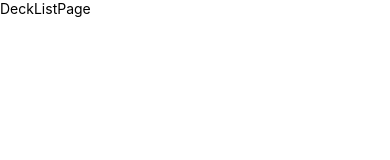
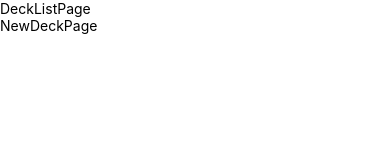
Before and after one commit to yyalim/mobile-flashcards, a React Native app: screen / in a window 390 px wide. Shown: the top 160 px of the page. Built offline with nearby package versions, Linux system fonts and the light colour scheme.

Commit message:
Add NewDeckPage components

```diff
--- a/App.js
+++ b/App.js
@@ -2,11 +2,15 @@ import React from 'react';
 import { StyleSheet, Text, View } from 'react-native';
 
 import DeckListPage from './components/DeckListPage'
+import NewDeckPage from './components/NewDeckPage'
 
 export default class App extends React.Component {
   render() {
     return (
-      <DeckListPage />
+      <View>
+        <DeckListPage />
+        <NewDeckPage />
+      </View>
     );
   }
 }
--- /dev/null
+++ b/components/NewDeckPage/index.js
@@ -0,0 +1,10 @@
+import React from 'react'
+import { View, Text, StyleSheet } from 'react-native'
+
+const DeckListPage = () => (
+  <View>
+    <Text>NewDeckPage</Text>
+  </View>
+)
+
+export default DeckListPage
```
